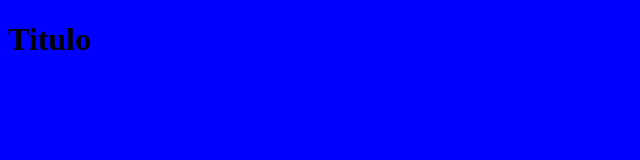
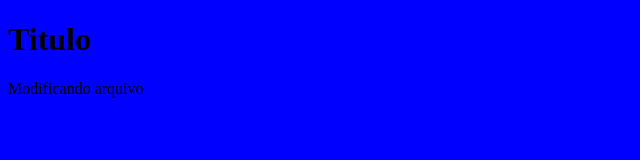
Before and after one commit to AnneCarolayne/projeto-git, a plain HTML site: page index.html in a window 1280 px wide. Shown: the whole page, without its empty margins (0-640 px from the left). Drawn offline with Linux system fonts and the light colour scheme.

Commit message:
adicionado paragrafo

```diff
--- a/index.html
+++ b/index.html
@@ -8,5 +8,6 @@
 </head>
 <body>
     <h1>Titulo</h1>
+    <p>Modificando arquivo</p>
 </body>
 </html>
```
